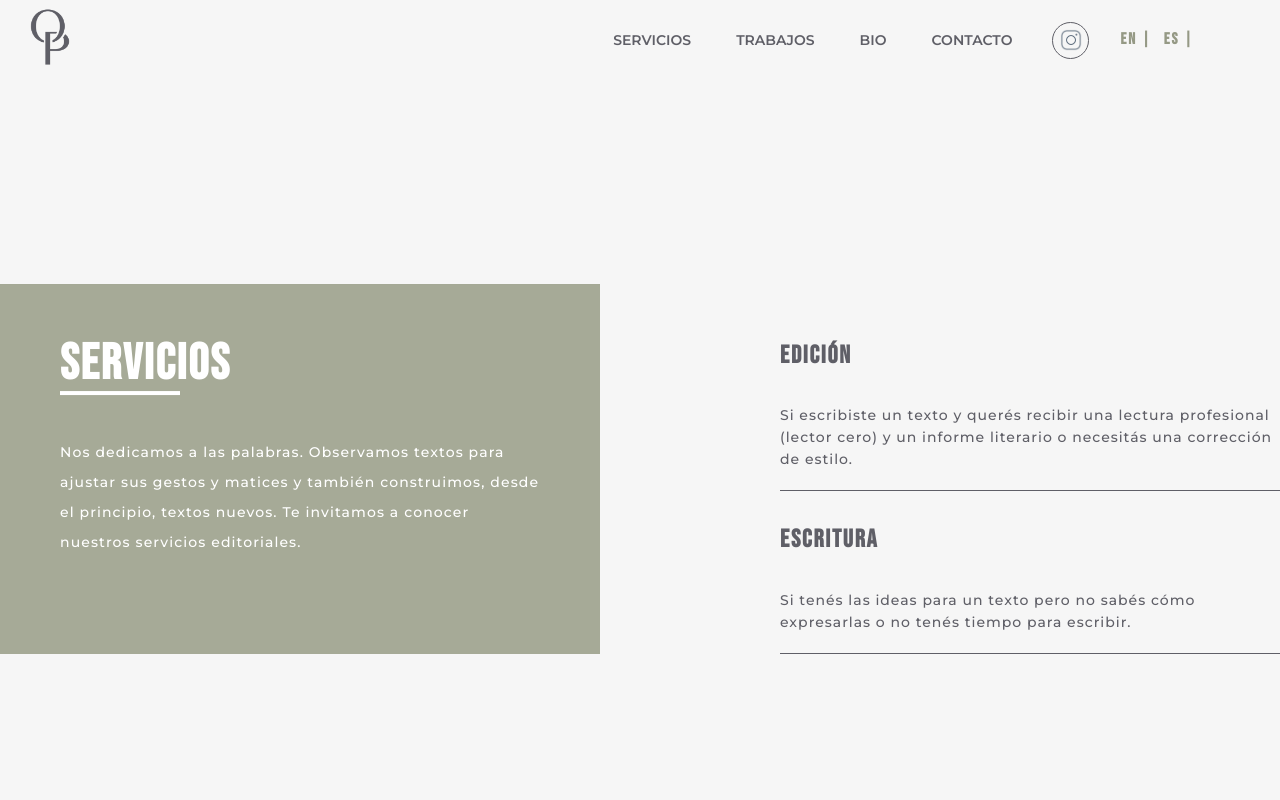
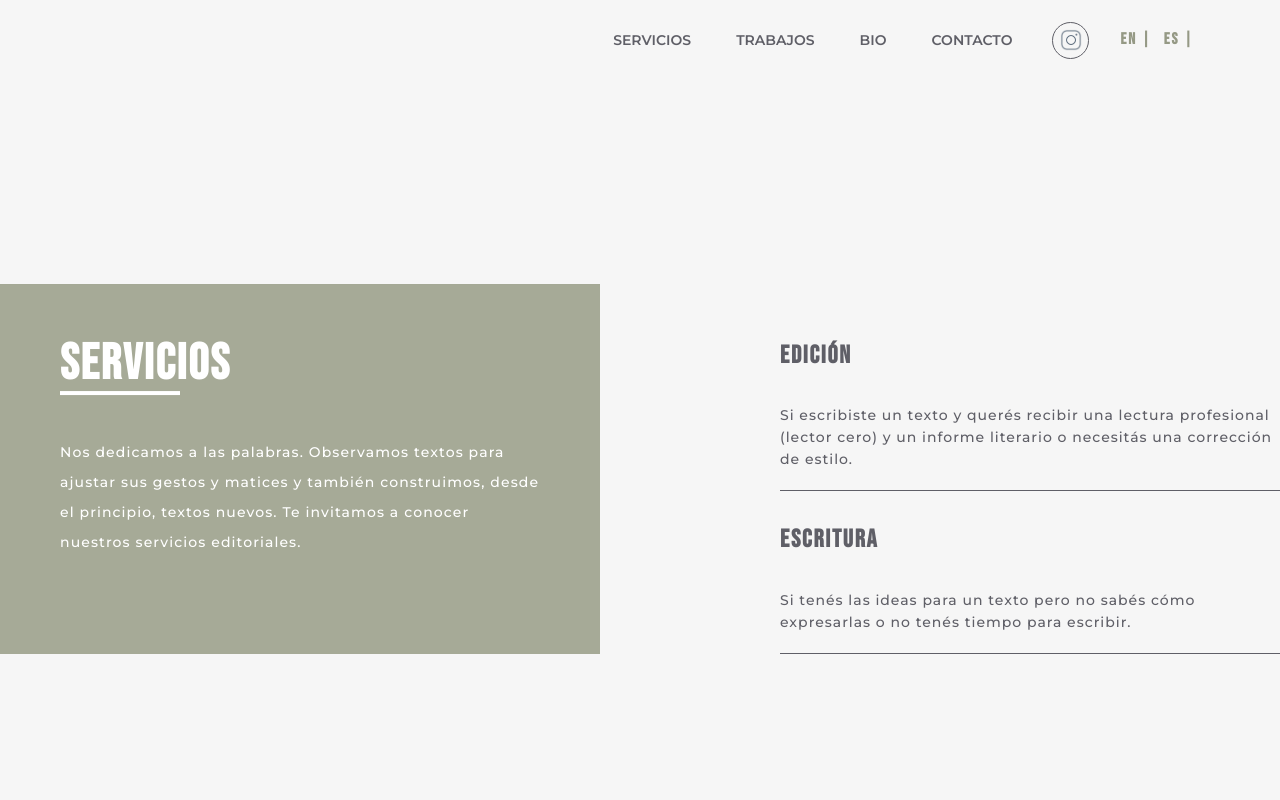
Before and after one commit to DoloresPolito/olivianext2, a Next.js app: page / in a window 1280 px wide. Shown: the top 800 px of the page. Built offline with nearby package versions, Linux system fonts and the light colour scheme.

Commit message:
logo navbar

```diff
--- a/src/components/Navbar.js
+++ b/src/components/Navbar.js
@@ -42,7 +42,7 @@ const Navbar = ({ info }) => {
       <NavbarContainer>
         <Link href="/">
         <LogoContainer>
-          <Image src={toplogo} alt="logo"  />
+          {/* <Image src={toplogo} alt="logo"  /> */}
         </LogoContainer>
         </Link>
 
```
